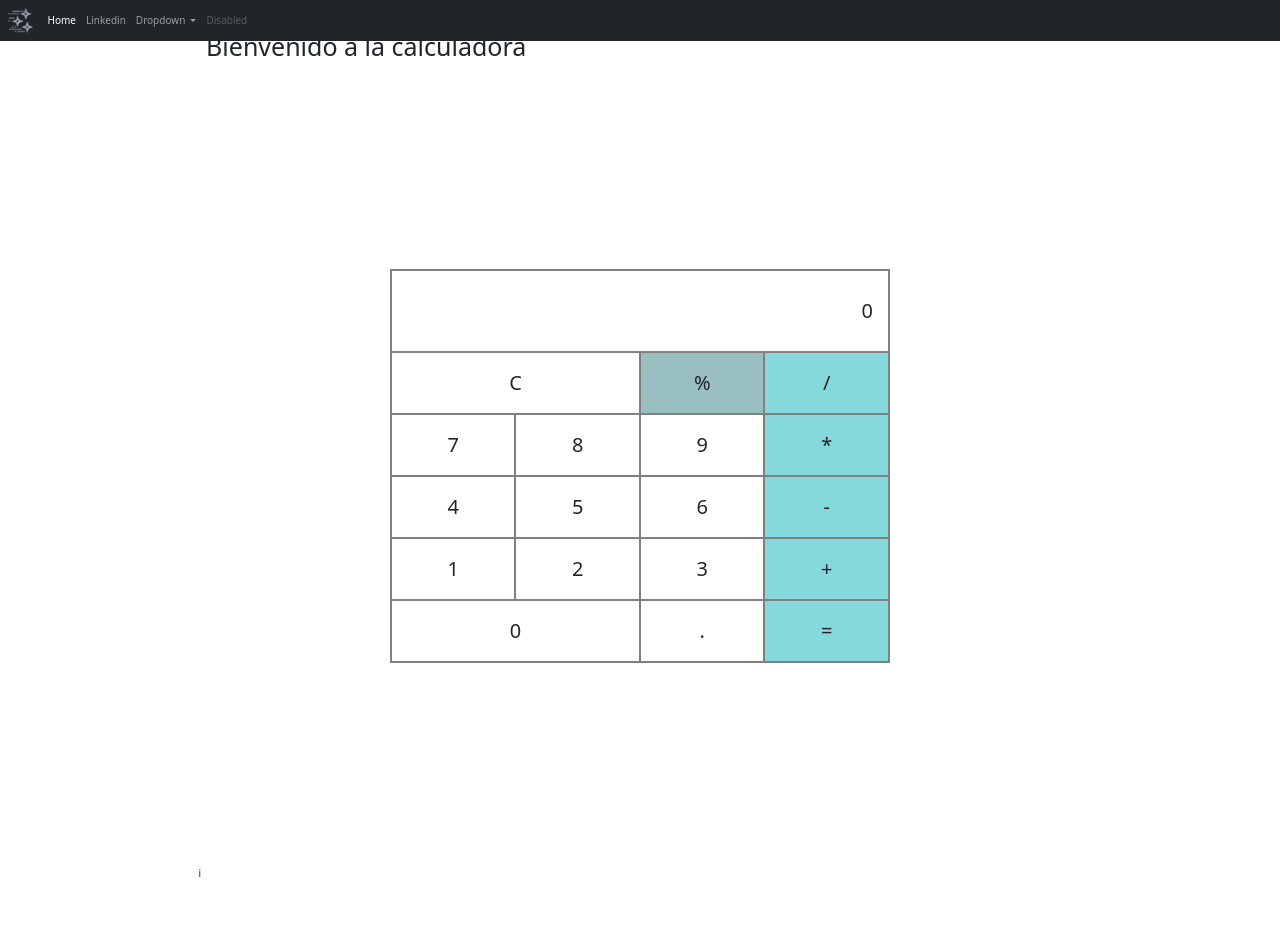
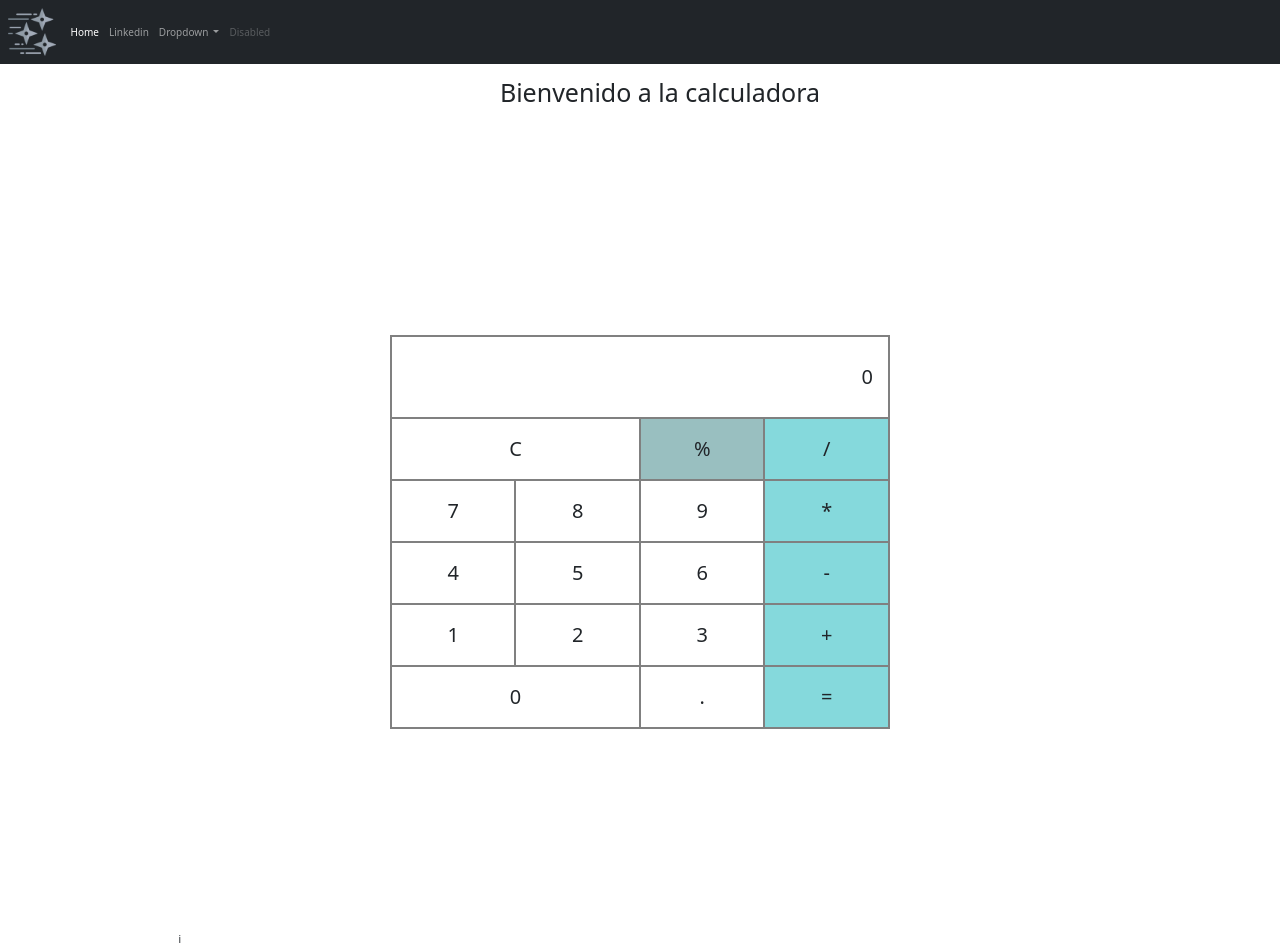
Before and after one commit to saidgp/ch-26-web06-bootstrap, a plain HTML site: page assets/pages/calculadora.html in a window 1280 px wide. Before the commit the page ends 881 px from the top, so only its background shows below. Drawn offline with nearby package versions, Linux system fonts and the light colour scheme.

Commit message:
fix bugs

```diff
--- a/assets/pages/calculadora.html
+++ b/assets/pages/calculadora.html
@@ -15,7 +15,7 @@
     <nav class="navbar navbar-expand-lg bg-dark" data-bs-theme="dark">
         <div class="container-fluid">
           <a class="navbar-brand" href="https://index-said-bootstrap.netlify.app"><img class="logo-shuriken" src="../img/shuriken (1).png"
-              alt="Shuriken logo" style="width: 2.5rem;"/></a>
+              alt="Shuriken logo" style="width: 4.8rem;"/></a>
           <button class="navbar-toggler" type="button" data-bs-toggle="collapse" data-bs-target="#navbarSupportedContent"
             aria-controls="navbarSupportedContent" aria-expanded="false" aria-label="Toggle navigation">
             <span class="navbar-toggler-icon"></span>
@@ -23,7 +23,7 @@
           <div class="collapse navbar-collapse" id="navbarSupportedContent">
             <ul class="navbar-nav me-auto mb-2 mb-lg-0">
               <li class="nav-item">
-                <a class="nav-link active" aria-current="page" href="https://index-said-bootstrap.netlify.app">Home</a>
+                <a class="nav-link active" aria-current="page" href="../../index.html">Home</a>
               </li>
               <li class="nav-item">
                 <a class="nav-link" href="https://www.linkedin.com/in/said-gabriel-gp/" target="_blank">Linkedin</a>
@@ -54,7 +54,7 @@
         <div class="row">
           <div class="col"></div>
 
-          <h1>Bienvenido a la calculadora</h1>
+        <div class="hh"><br><br><br><h1>Bienvenido a la calculadora</h1></div>
    <div class="container">
 
     <div class="calculator">
--- a/assets/styles/calculadora.css
+++ b/assets/styles/calculadora.css
@@ -3,12 +3,16 @@
     padding: 0%;
     margin: 0%;
 }
-h1{
-    justify-content: center;
-}
+
 html{
     font-family: Georgia, 'Times New Roman', Times, serif;
     font-size: 62.5%;
+}
+.hh{
+    justify-content: center;
+    align-items: center;
+    text-align: center;
+    margin: 20px 20px 20px ;
 }
 .container{
     display:flex;
@@ -73,5 +77,5 @@ html{
 }
 
 img{
-    width: 200px;
+    width: 40px;
 }
```
